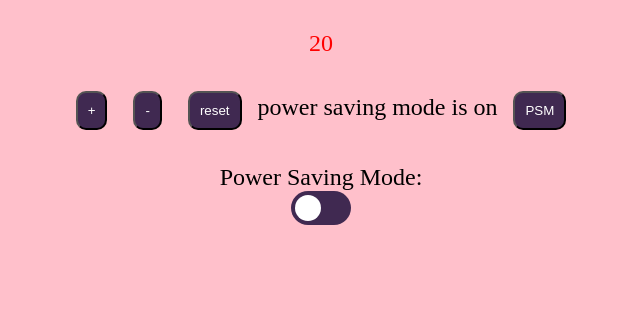
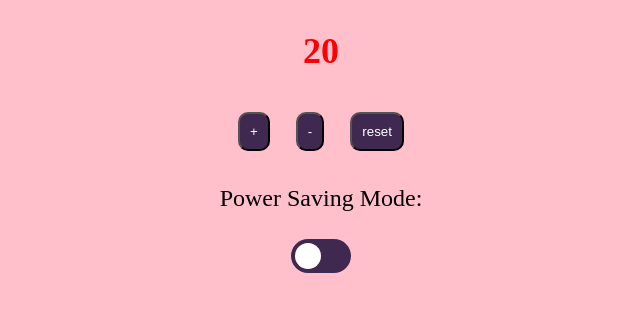
Before and after one commit to TimCPB/ThermostatPC, a plain HTML site: page index.html in a window 1280 px wide. Shown: the whole page, without its empty margins (319-959 px from the left). Drawn offline with nearby package versions, Linux system fonts and the light colour scheme.

Commit message:
final css

```diff
--- a/JQuery.js
+++ b/JQuery.js
@@ -6,7 +6,7 @@ $( document ).ready(function() {
       alert( "It's getting cooler!" );
   });
 
-  $("#current-temp").css("color", "red")
+  $("#temperature").css("color", "red")
 
   $("#powersaving-switch").click(function(event){
     $(this).css("color", "black")
--- a/index.html
+++ b/index.html
@@ -9,20 +9,14 @@
 </head>
 <body style=background-color:pink>
   <section>
-    <h1 id="temperature"></h1>
-
-    <div id=box>
-    <p id="current-temp">20</p>
-    </div>
+    <h1 id="temperature">20</h1>
 
       <button id="temperature-up">+</button>
       <button id="temperature-down">-</button>
       <button id="temperature-reset">reset</button>
-      power saving mode is <span id="power-saving-status">on</span>
-      <button id="powersaving-switch">PSM</button>
     </p>
     <p class='PSM'>
-      Power Saving Mode: <br>
+      Power Saving Mode: <br><br>
     <label class="switch">
       <input type="checkbox">
       <span class="slider round"></span>
--- a/style.css
+++ b/style.css
@@ -1,8 +1,8 @@
 body {
   text-align: center;
   font-size: x-large;
+}
 
-}
 /* The switch - the box around the slider */
 .switch {
   position: relative;
@@ -75,8 +75,3 @@ button {
   -webkit-border-radius: 10px;
   margin:10px
 }
-
-
-.current-temp{
-  font-size: x-large;
-}
```
